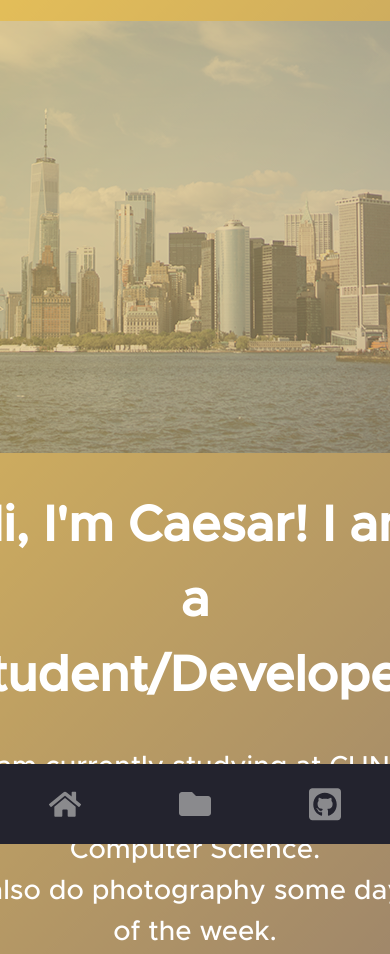
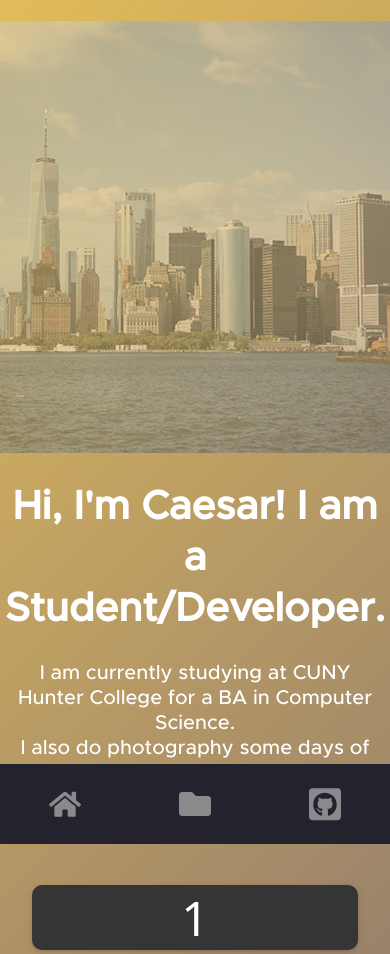
Before and after one commit to caesar-chin/caesar-chin.github.io, a plain HTML site: page index.html in a window 390 px wide. Shown: the top 954 px of the page. Drawn offline with Linux system fonts and the light colour scheme.

Commit message:
initial commit

```diff
--- a/css/about.css
+++ b/css/about.css
@@ -55,7 +55,7 @@ body {
     margin-right: 10rem;
     margin-left: 6rem;
     width: 100%;
-    height: 50vh;
+    height: 40vw;
 }
 
 .pic-container {
@@ -86,6 +86,14 @@ body {
     animation-duration: 1.5s;
 }
 
+.intro {
+    font-size: 3.5vw;
+}
+
+.paragraph {
+    font-size: 1.75vw;
+}
+
 @-webkit-keyframes fade {
     from {
         opacity: .4
@@ -107,33 +115,49 @@ body {
 
 /*picture move to the right*/
 
-@media only screen and (max-width: 1186px) {
+@media only screen and (max-width: 1200px) {
     #aboutme {
         justify-content: left;
-        max-width: 768px;
+        max-width: 1000px;
+    }
+    .homepic{
+        align-items: left;
+        justify-content: left;
+        text-align:left;
     }
     .about-container {
-        max-width: 768px;
+        max-width: 1000px;
     }
+    .homepic{
+        justify-content: left;
+    }
+
+    .intro {
+        font-size: 45px;
+    }
+
+    .paragraph {
+        font-size: 20px;
+    }
+
+
 }
 
 
 /*wrap around text*/
 
 @media only screen and (max-width: 1086px) {
-    .pic-container {
-        max-width: 768px;
+    #aboutme {
+        margin-right: 5rem;
     }
-    #homepic {
-        margin-left: 0rem;
+    .down-button{
+        display:none;
     }
-    .about-container {
-        max-width: 768px;
-    }
-    #aboutme {
-        margin-right: 7rem;
+    .aboutcontainer{
+        padding-bottom: 10rem;
     }
 }
+
 
 @media only screen and (max-width: 600px) {
     #aboutme {
@@ -161,8 +185,11 @@ body {
         margin-left: 0rem;
         margin-right: 0.5rem;
     }
-    .down-button {
-        display: none;
+    .intro{
+        font-size: 40px;
+    }
+    .paragraph{
+        font-size: 20px;
     }
 }
 
--- a/css/card.css
+++ b/css/card.css
@@ -1,5 +1,5 @@
 .gridcontainer {
-    padding-top: 15vh;
+    padding-top: 2vw;
     margin-left: 6rem;
     margin-right: 2rem;
     height: 1080px;
--- a/index.html
+++ b/index.html
@@ -76,8 +76,8 @@
     <div class="aboutcontainer">
         <div id="aboutme">
             <div class="fontcustomize">
-                <h1 style="font-size: 50px;line-height: 1.5;">Hi, I'm Caesar! I am a Student/Developer.</h1>
-                <p style="font-size: 27.5px;line-height: 1.5;">I am currently studying at CUNY Hunter College for a BA in Computer Science.
+                <h1 class="intro">Hi, I'm Caesar! I am a Student/Developer.</h1>
+                <p class="paragraph">I am currently studying at CUNY Hunter College for a BA in Computer Science.
                     <br> I also do photography some days of the week.
             </div>
         </div>
```
